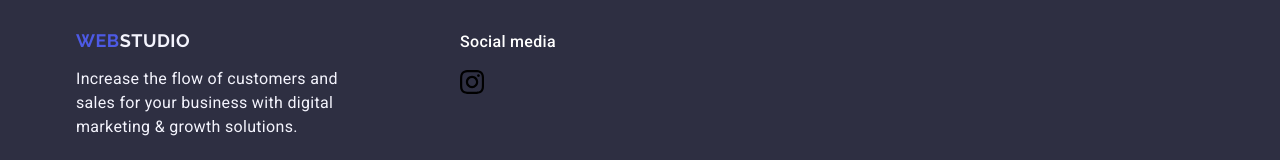
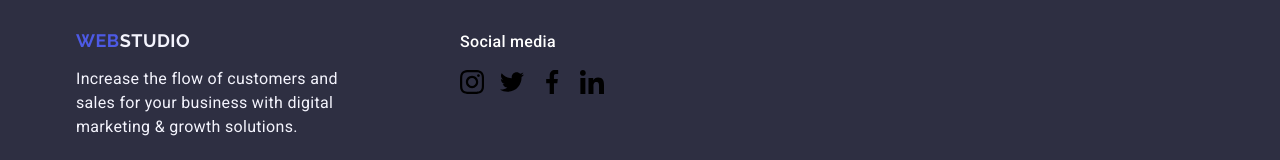
Before and after one commit to DeLaVoroDN/goit-markup-hw-04, a plain HTML site: page index.html in a window 1280 px wide. Shown: the part 3245-3405 px from the top of the page. Drawn offline with nearby package versions, Linux system fonts and the light colour scheme; the site is published under a folder, as on GitHub Pages, so addresses that start at the root find nothing.

Commit message:
Update index.html

```diff
--- a/index.html
+++ b/index.html
@@ -416,19 +416,19 @@
             <li class="social-networks-item">
               <a class="social-networks-link" href=""
                 ><svg class="link-icon" width="24" height="24">
-                  <use href="/images/icons/sprite.svg#icon-twitter"></use></svg
+                  <use href="./images/icons/sprite.svg#icon-twitter"></use></svg
               ></a>
             </li>
             <li class="social-networks-item">
               <a class="social-networks-link" href=""
                 ><svg class="link-icon" width="24" height="24">
-                  <use href="/images/icons/sprite.svg#icon-facebook"></use></svg
+                  <use href="./images/icons/sprite.svg#icon-facebook"></use></svg
               ></a>
             </li>
             <li class="social-networks-item">
               <a class="social-networks-link" href=""
                 ><svg class="link-icon" width="24" height="24">
-                  <use href="/images/icons/sprite.svg#icon-linkedin"></use></svg
+                  <use href="./images/icons/sprite.svg#icon-linkedin"></use></svg
               ></a>
             </li>
           </ul>
```
